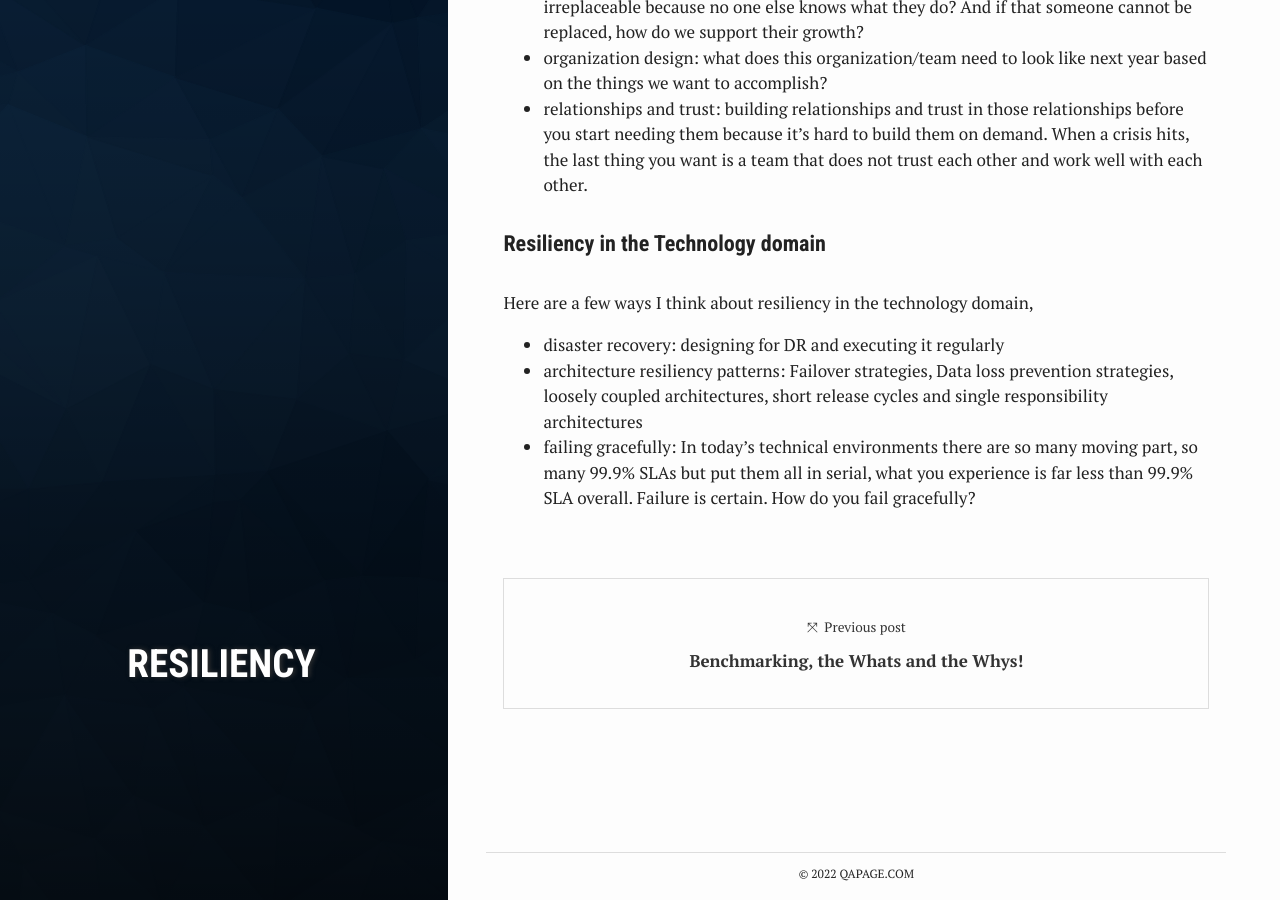
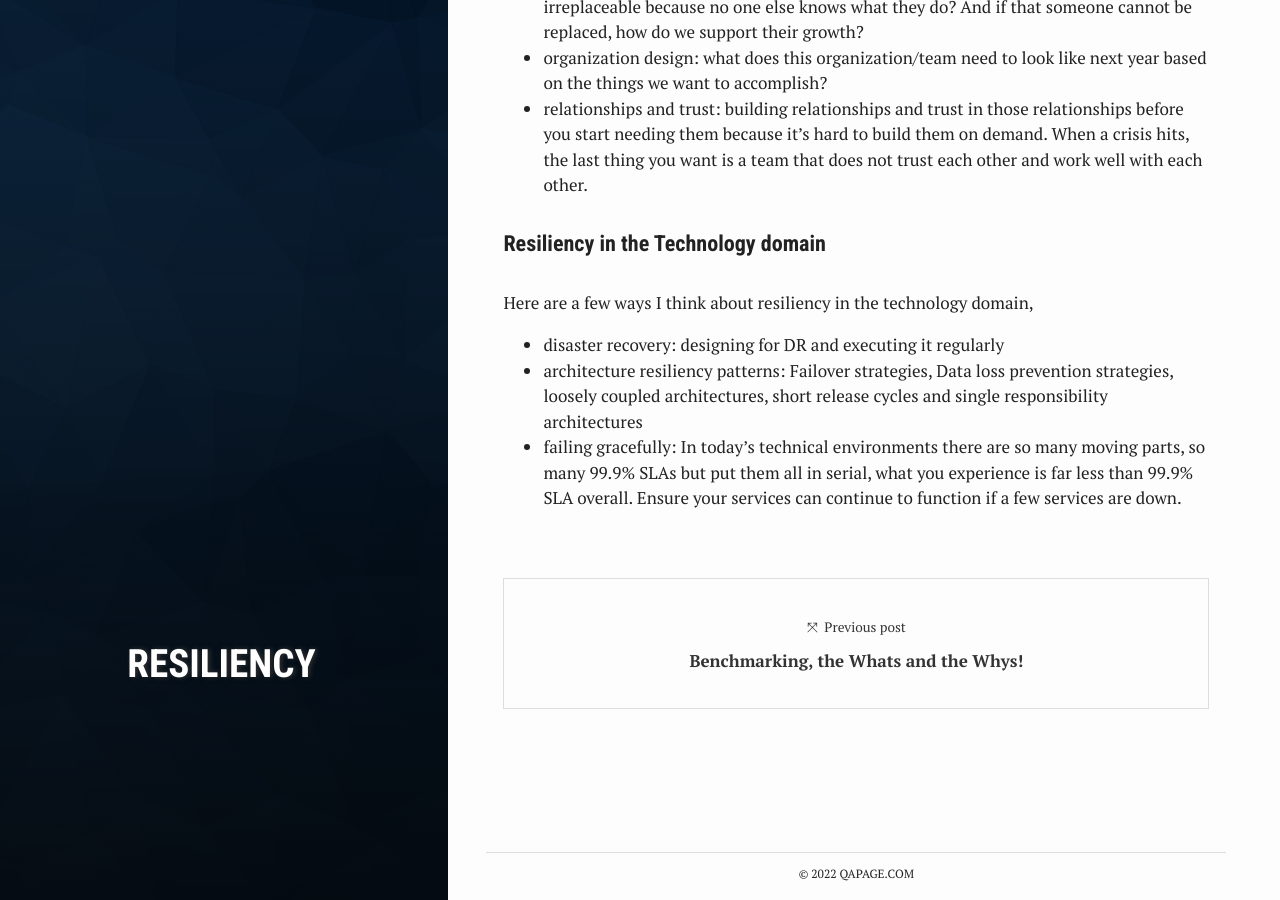
Before and after one commit to qapage/qapage.github.io, a Jekyll site: the page built from _posts/2022-05-15-Resiliency-A-Competitive-Advantage.md, in a window 1280 px wide and 900 px high, scrolled down 4349 px. Built offline with Jekyll 4.4.1, drawn with Linux system fonts in a browser that asks for light colours.

Commit message:
More content

```diff
--- a/_posts/2022-05-15-Resiliency-A-Competitive-Advantage.md
+++ b/_posts/2022-05-15-Resiliency-A-Competitive-Advantage.md
@@ -68,4 +68,4 @@ Here are a few ways I think about resiliency in the people domain,
 Here are a few ways I think about resiliency in the technology domain,
 * disaster recovery: designing for DR and executing it regularly
 * architecture resiliency patterns: Failover strategies, Data loss prevention strategies, loosely coupled architectures, short release cycles and single responsibility architectures
-* failing gracefully: In today's technical environments there are so many moving part, so many 99.9% SLAs but put them all in serial, what you experience is far less than 99.9% SLA overall. Failure is certain. How do you fail gracefully?
+* failing gracefully: In today's technical environments there are so many moving parts, so many 99.9% SLAs but put them all in serial, what you experience is far less than 99.9% SLA overall. Ensure your services can continue to function if a few services are down.
```
